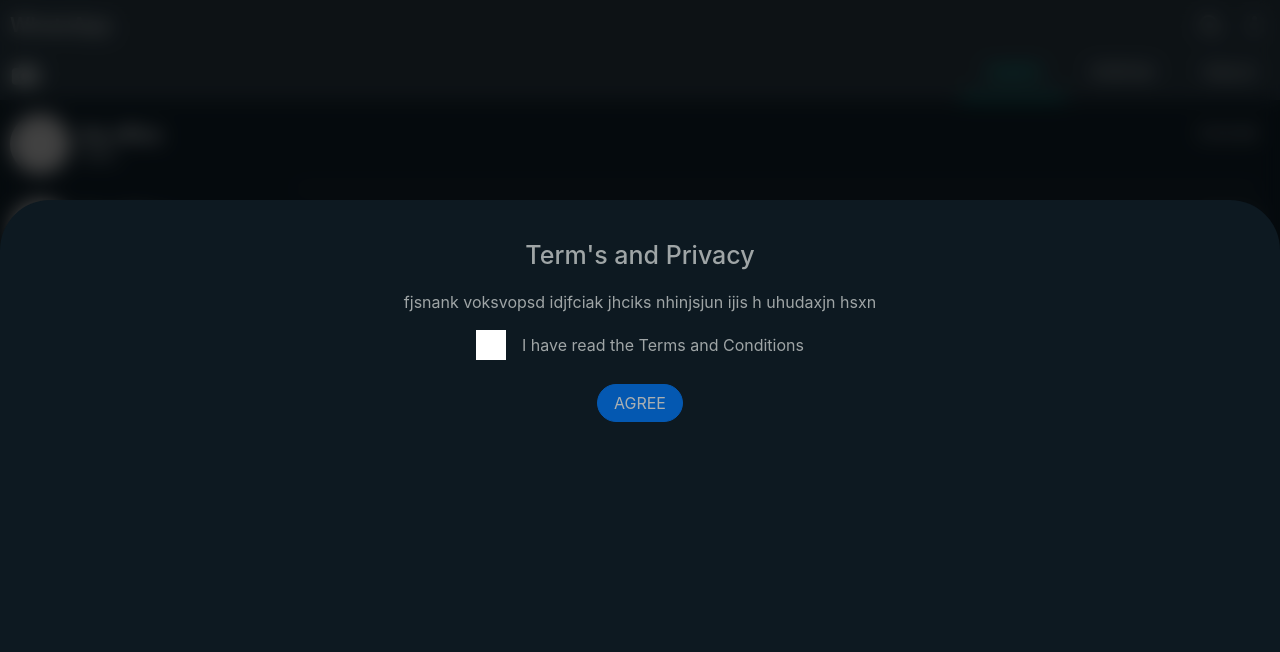
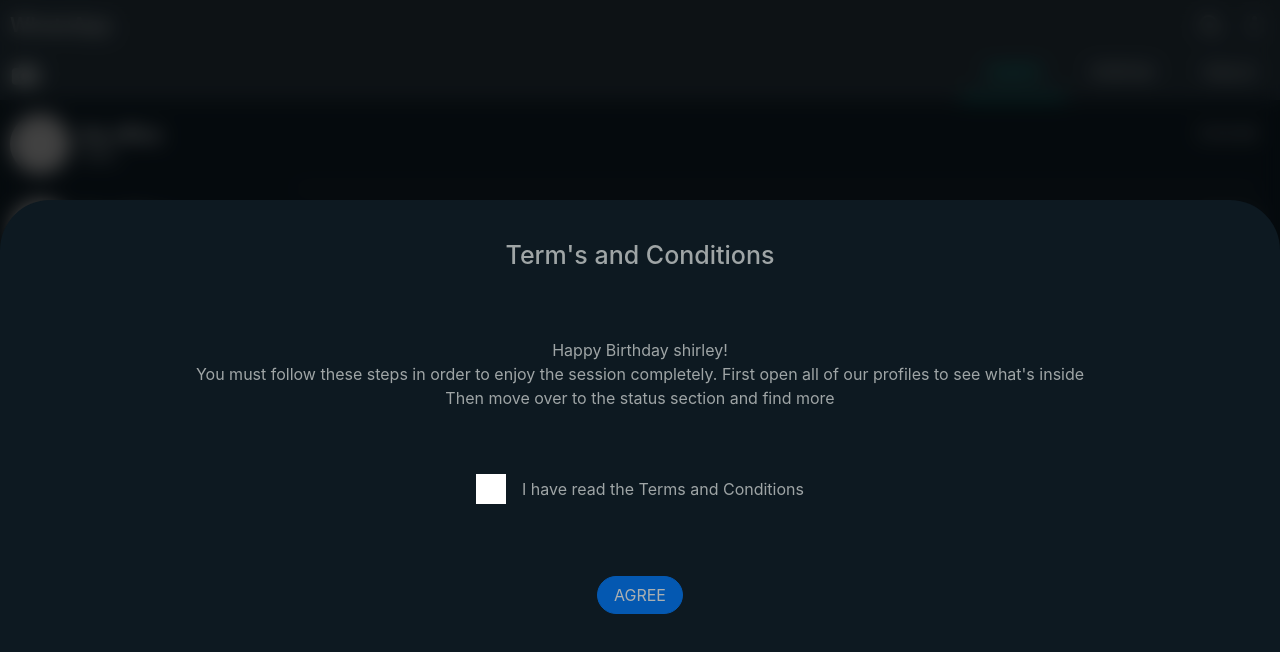
Before and after one commit to Jonathan-Ryndolf/Whatsapp, a plain HTML site: page terms.html in a window 1280 px wide. Drawn offline with Linux system fonts and the light colour scheme; grey boxes are pictures that could not be loaded.

Commit message:
terms done

```diff
--- a/terms.html
+++ b/terms.html
@@ -31,9 +31,14 @@
   <body>
     <main>
       <div id="terms" class="terms text-center">
-        <h1>Term's and Privacy</h1>
-        <p>fjsnank voksvopsd idjfciak jhciks nhinjsjun ijis h uhudaxjn hsxn</p>
-        <div class="checking d-flex mb-4">
+        <h1>Term's and Conditions</h1>
+        <p class="px-5 pt-5">
+          Happy Birthday shirley!<br />You must follow these steps in order to
+          enjoy the session completely. First open all of our profiles to see
+          what's inside<br />Then move over to the status section and find
+          more<br />
+        </p>
+        <div class="checking d-flex mb-4 pt-5">
           <button
             id="clickbox"
             onClick="checker()"
@@ -47,7 +52,7 @@
             type="button"
             id="checker"
             disabled
-            class="btn btn-primary px-3 deactive"
+            class="btn btn-primary px-3 deactive mt-5"
           >
             Agree
           </button>
```
